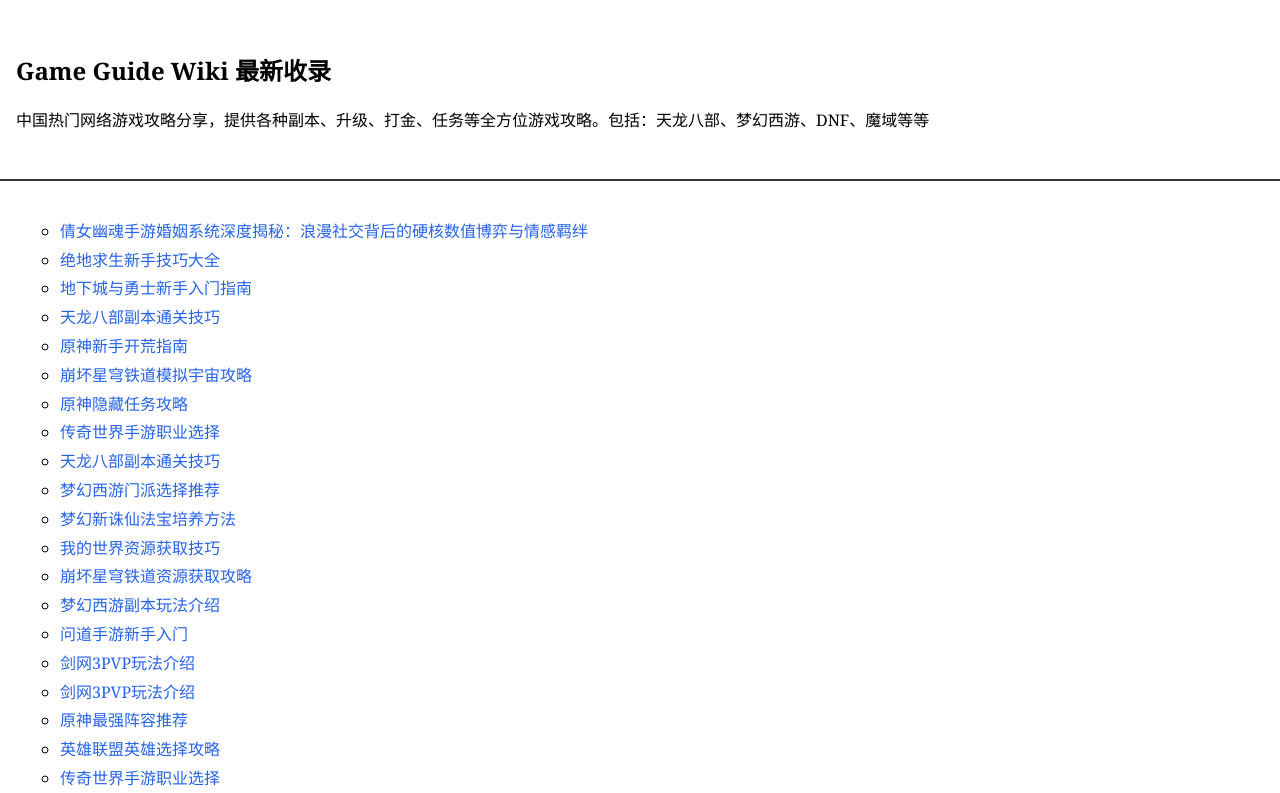
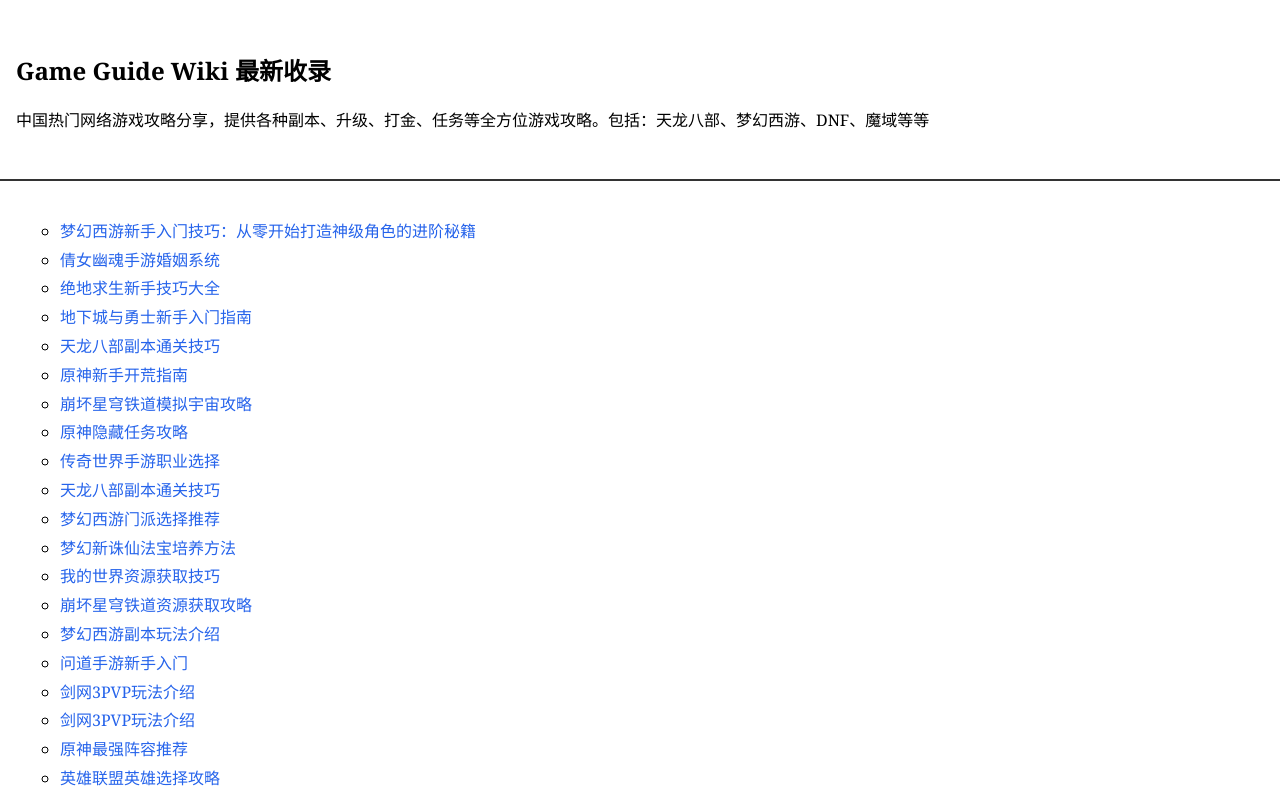
Before and after one commit to 2start/game, a plain HTML site: page index.html in a window 1280 px wide. Shown: the top 793 px of the page. Drawn offline with Linux system fonts and the light colour scheme.

Commit message:
update index

```diff
--- a/index.html
+++ b/index.html
@@ -21,7 +21,8 @@
 <body class="hub_twnfq">
     <section class="hub_pkuzo"><div><h1>Game Guide Wiki 最新收录</h1><p>中国热门网络游戏攻略分享，提供各种副本、升级、打金、任务等全方位游戏攻略。包括：天龙八部、梦幻西游、DNF、魔域等等</p></div></section>
     <article class="hub_esgef"><div><ul class="hub_fdnmm">
-<li><a href="https://2start.github.io/game/docs/2026-11-16-e06ad0.html">倩女幽魂手游婚姻系统深度揭秘：浪漫社交背后的硬核数值博弈与情感羁绊</a></li>
+<li><a href="https://2start.github.io/game/docs/2026-11-16-794add.html">梦幻西游新手入门技巧：从零开始打造神级角色的进阶秘籍</a></li>
+                <li><a href="https://2start.github.io/game/docs/2026-11-16-e06ad0.html">倩女幽魂手游婚姻系统</a></li>
                 <li><a href="https://2start.github.io/game/docs/2026-11-15-41dbfb.html">绝地求生新手技巧大全</a></li>
                 <li><a href="https://2start.github.io/game/docs/2026-11-14-3832fa.html">地下城与勇士新手入门指南</a></li>
                 <li><a href="https://2start.github.io/game/docs/2026-11-14-8d567c.html">天龙八部副本通关技巧</a></li>
```
